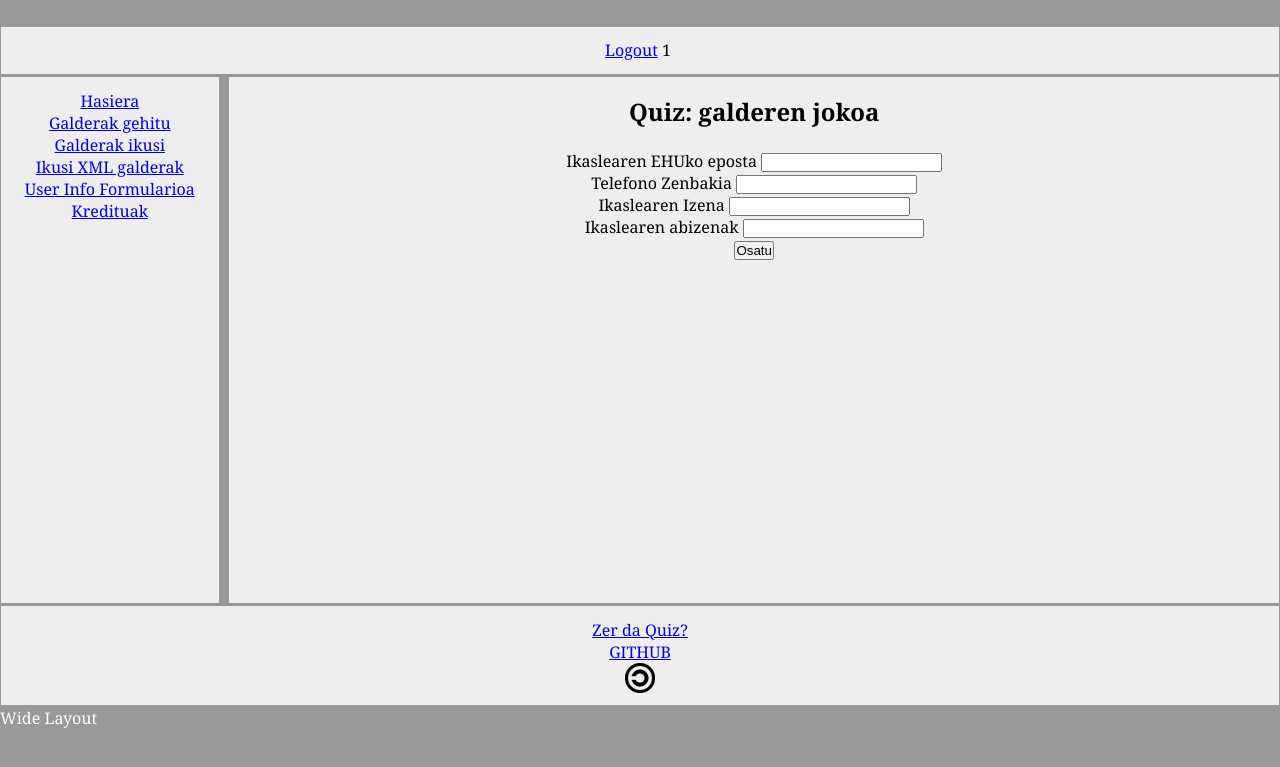
After one commit to Oterin/ws19t12, a PHP site: page /pWS19t12_2/GetUserInfo.php?eposta=1 in a window 1280 px wide. The commit adds this page. Shown: the top 767 px of the page. Run offline with PHP 8.4, Linux system fonts and the light colour scheme; data that the repository does not hold is empty.

Commit message:
Lab4 bigarren commita, laboa bukatuta

```diff
--- /dev/null
+++ b/js/GetUserInfo.js
@@ -0,0 +1,33 @@
+/*
+->GetUserInfo formularioko osatu eremuak botoia sakatzean, honek GetUserInfo.js-ri deituko dio
+->GetUserInfo.js-k epoztaz baliaturik(parametrotzat funtzioari bidaliz beraz), haren telefonoa Izena eta abizenak erakutsiko (beteko) ditu
+
+*/
+
+function osatuEremuak(pPosta){
+    var topatu=false;
+    $(document).ready(function(){
+        $.get('../xml/Users.xml',function(d){
+            var erabiltzaileak = $(d).find('erabiltzailea');
+            for (var i = 0; i < erabiltzaileak.length; i++){
+                if(erabiltzaileak[i].childNodes[1].childNodes[0].nodeValue== pPosta){
+                    topatu=true;
+                    var eposta = erabiltzaileak[i].childNodes[1].childNodes[0].nodeValue;
+                    var izena = erabiltzaileak[i].childNodes[3].childNodes[0].nodeValue;
+                    var abizena1 = erabiltzaileak[i].childNodes[5].childNodes[0].nodeValue;
+                    var abizena2 = erabiltzaileak[i].childNodes[7].childNodes[0].nodeValue;
+                    var telefonoa = erabiltzaileak[i].childNodes[9].childNodes[0].nodeValue;
+                }
+            }
+            if(topatu==true){
+                $("#eposta").val(eposta);
+                $("#izena").val(izena);
+                $("#abizenak").val(abizena1);
+                $("#abizenak").val($("#abizenak").val()+' '+abizena2);
+                $("#tlf").val(telefonoa);
+            }else{
+                alert('Mesedez sartu ezazu existitzen den postaren bat');
+            }
+        })
+    });
+}
--- /dev/null
+++ b/php/GetUserInfo.php
@@ -0,0 +1,42 @@
+<!DOCTYPE html>
+<html>
+<head>
+	<?php include '../html/Head.html'?>
+</head>
+<body>
+	<?php include '../php/Menus.php' ?>
+	<?php
+		if(isset($_GET["eposta"])){
+	?>
+			<script>erakutsiLogeatuta();</script>
+	<?php
+		}
+	?>
+	<section class="main" id="s1">
+    <div>
+		<h2>Quiz: galderen jokoa</h2>
+        <br>
+        Ikaslearen EHUko eposta
+        <input type="text" name='eposta' id="eposta">
+        <br>
+        Telefono Zenbakia
+        <input type="text" name='tlf' id="tlf">
+        <br>
+        Ikaslearen Izena
+        <input type="text" name='izena' id="izena">
+        <br>
+        Ikaslearen abizenak
+        <input type="text" name='abizenak' id="abizenak">
+        <br>
+        <button type="button" onclick="osatuEremuak(document.getElementById('eposta').value)">Osatu</button>
+    </div>
+	</section>
+
+	<?php include '../html/Footer.html' ?>
+
+	<script src="../js/jquery-3.4.1.min.js"></script>
+
+    <!-- 2. Autazkoa egiteko beharrezkoa den .js-a -->
+    <script src="../js/GetUserInfo.js"></script>
+</body>
+</html>
--- a/php/Menus.php
+++ b/php/Menus.php
@@ -32,8 +32,15 @@
 		gArgazki.appendTo("#n1");
 		var gIkusi = $("<br><span id='galderakIkusispan'><a href='ShowQuestionsWithImage.php?eposta="+geteposta+"' id='galderakIkusi'>Galderak ikusi</a></span>");
 		gIkusi.appendTo("#n1");
+
+
 		var gIkusiXML = $("<br><span id='galderakIkusiXMLspan'><a href='ShowXMLQuestions.php?eposta="+geteposta+"' id='galderakXMLIkusi'>Ikusi XML galderak</a></span>");
 		gIkusiXML.appendTo("#n1");
+
+        var gUserInfo = $("<br><span id='UserInfoFormularioaspan'><a href='GetUserInfo.php?eposta="+geteposta+"' id='getUserInfo'>User Info Formularioa</a></span>");
+		gUserInfo.appendTo("#n1");
+
+
 		var credits = $("<span id='kredituakspan'><a href='Credits.php?eposta="+geteposta+"' id='kredituak'>Kredituak</a></span>");
 		credits.appendTo("#n1");
 
```
Also changed, not shown: images/perfil1.jpg (added).
